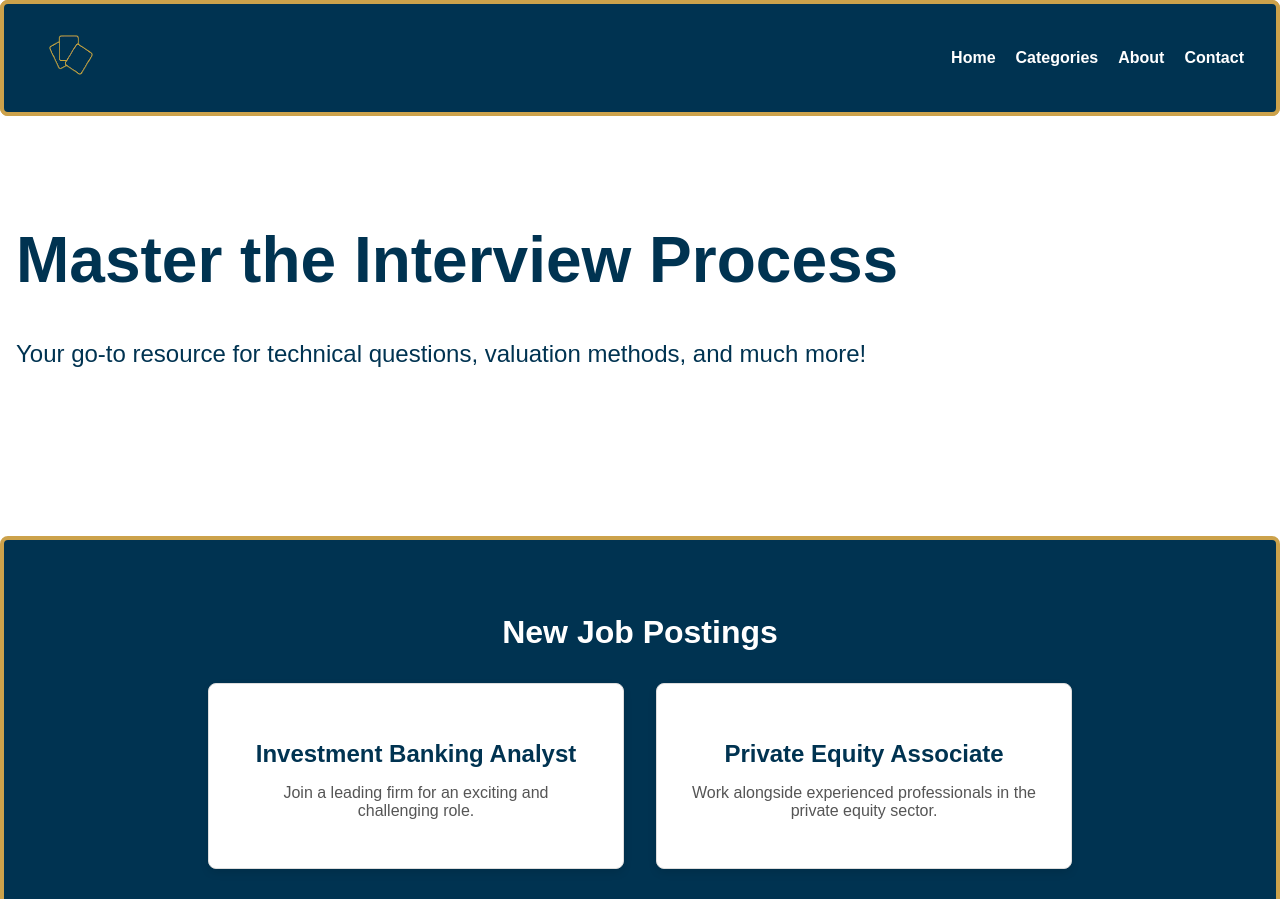
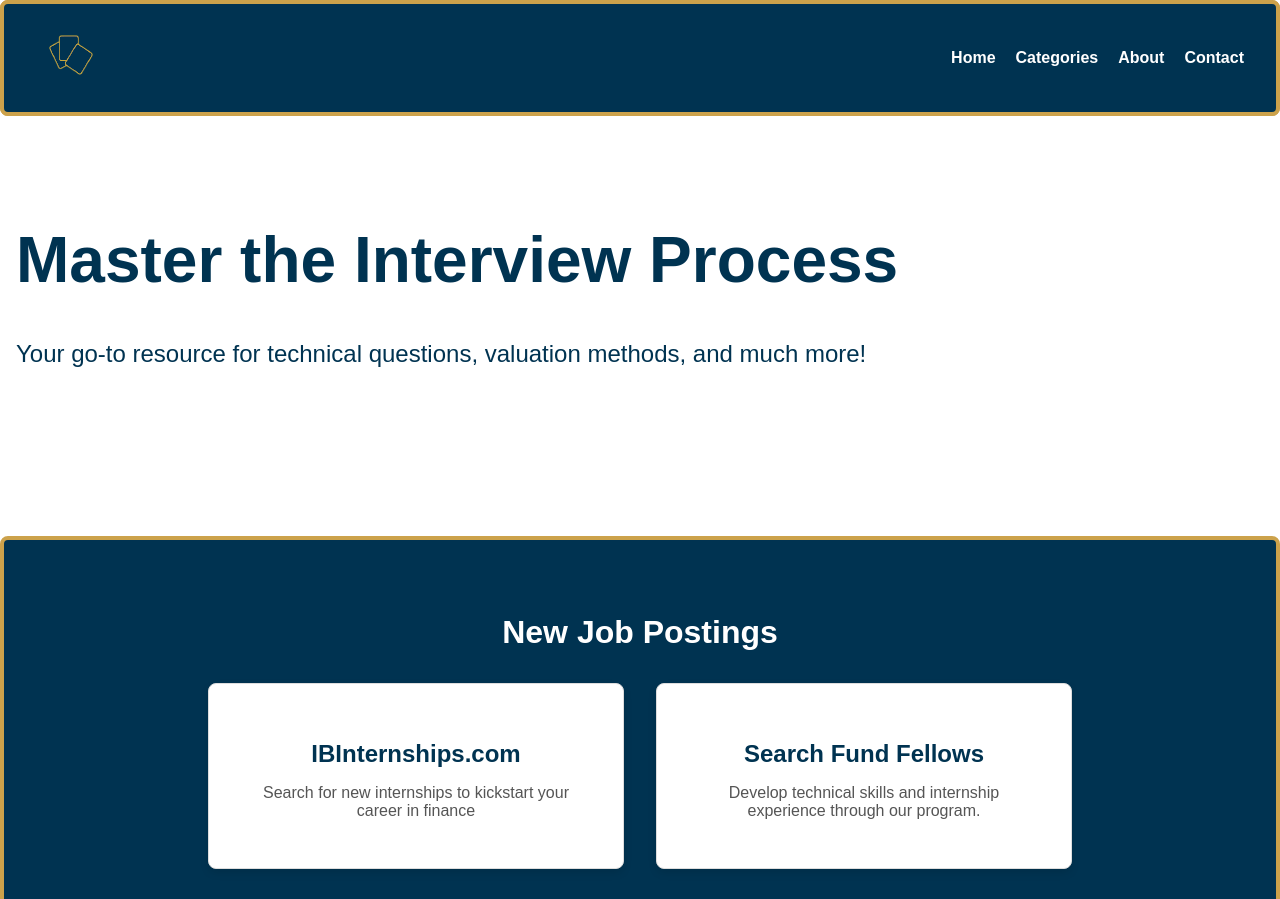
Before and after one commit to arnavs06/ReactFlashFinanceDraft, a React (Vite) app: page / in a window 1280 px wide. Shown: the top 899 px of the page. Built offline with nearby package versions, Linux system fonts and the light colour scheme; a web font is replaced by a local one.

Commit message:
thing 4 unc

```diff
--- a/src/components/JobPostings.jsx
+++ b/src/components/JobPostings.jsx
@@ -6,13 +6,15 @@ const JobPostings = () => (
     <h2>New Job Postings</h2>
     <div className="job-card-container">
       <div className="job-card">
-        <h3>Investment Banking Analyst</h3>
-        <p>Join a leading firm for an exciting and challenging role.</p>
+        <h3>IBInternships.com</h3>
+        <p>Search for new internships to kickstart your career in finance</p>
       </div>
+      {/*
       <div className="job-card">
         <h3>Private Equity Associate</h3>
         <p>Work alongside experienced professionals in the private equity sector.</p>
       </div>
+      */}
       <div className="job-card">
         <h3>Search Fund Fellows</h3>
         <p>Develop technical skills and internship experience through our program.</p>
```
